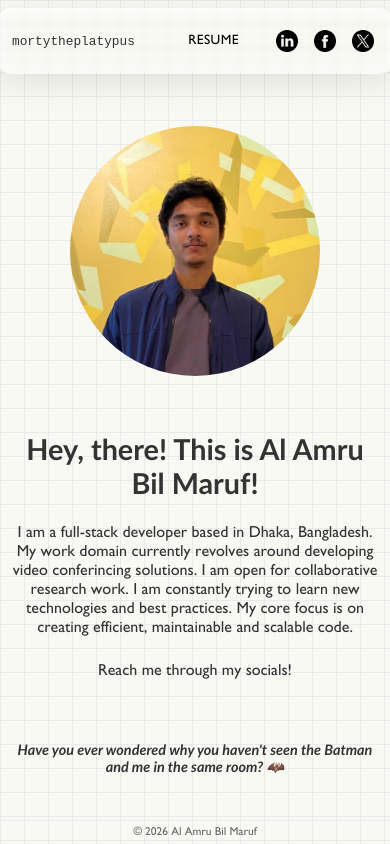
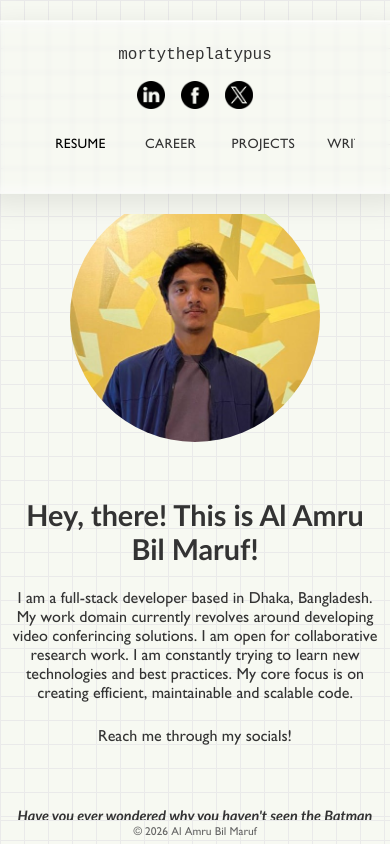
Before and after one commit to mortytheplatypus/mortytheplatypus.github.io, a React (Create React App) app: page / in a window 390 px wide. Built offline with nearby package versions, Linux system fonts and the light colour scheme.

Commit message:
revert navbar mobile changes

```diff
--- a/src/components/layout/navbar/Navbar.css
+++ b/src/components/layout/navbar/Navbar.css
@@ -73,44 +73,35 @@
 
 @media screen and (max-width: 768px) {
     .glass-card {
-        width: calc(100% - 1rem);
-        height: 64px;
-        margin: 0.5rem 0;
-        padding: 0 0.65rem;
-        border-radius: 14px;
-        flex-direction: row;
+        width: 100%;
+        height: auto;
+        flex-direction: column;
         align-items: center;
-        gap: 0.5rem;
+        padding-bottom: 1.25rem;
     }
 
     .hello, .tabs, .socials {
+        width: 100% !important;
         box-sizing: border-box;
     }
 
     .hello {
-        width: auto !important;
-        margin-top: 0;
-        font-size: 0.8rem;
-        white-space: nowrap;
-        padding: 0 0.25rem;
+        margin-top: 1.5rem;
+        font-size: 1rem;
     }
 
     .socials {
-        width: auto !important;
-        margin-top: 0;
-        order: 3;
+        margin-top: 0.5rem;
+        order: 1;
     }
 
     .tabs {
-        width: auto !important;
-        flex: 1;
-        min-width: 0;
         order: 2;
     }
 
     .socials img {
-        width: 22px;
-        height: 22px;
+        width: 28px;
+        height: 28px;
     }
 }
 
```
